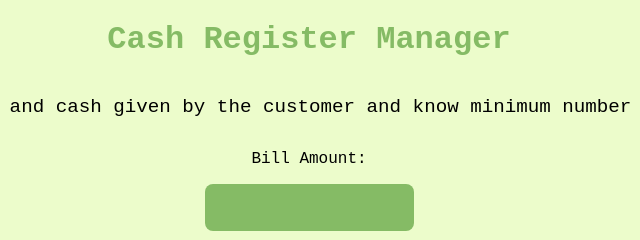
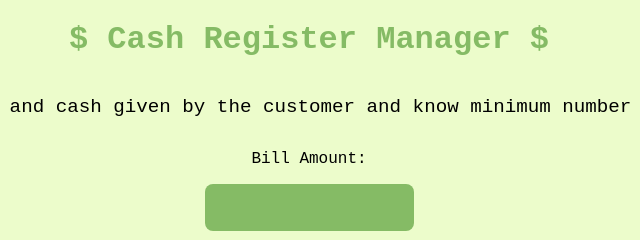
Before and after one commit to Dharinicodes/Cash-register-app, a plain HTML site: page index.html in a window 1280 px wide. Shown: the top 240 px of the page, 331-971 px from the left. Drawn offline with Linux system fonts and the light colour scheme; a web font is replaced by a local one.

Commit message:
typo fix

```diff
--- a/index.html
+++ b/index.html
@@ -9,7 +9,7 @@
   </head>
   <body>
     <div class="container">
-      <h1 class="heading">Cash Register Manager</h1>
+      <h1 class="heading">$ Cash Register Manager $</h1>
       <p class="description">
         Enter the bill amount and cash given by the customer and know minimum
         number of notes to return.
```
